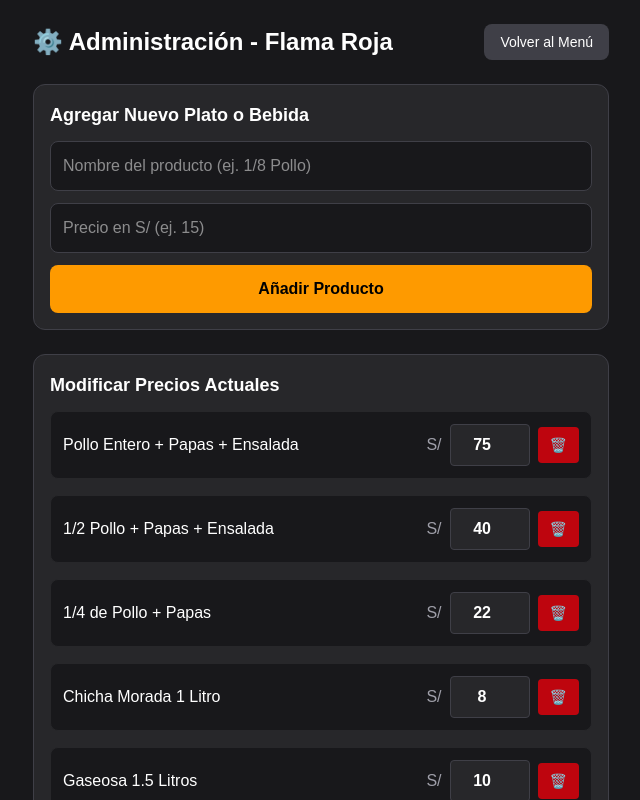
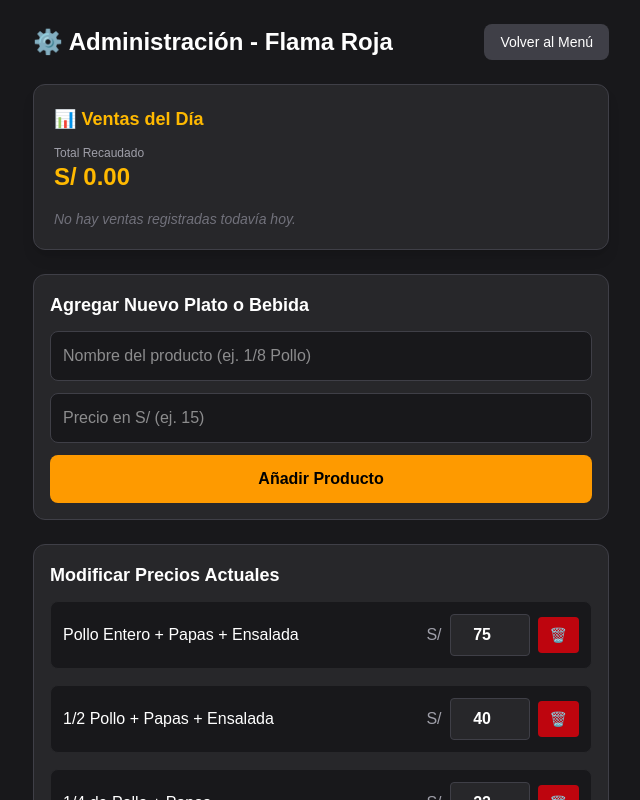
Before and after one commit to keiler1229/polleria-app, a Next.js app: page /admin in a window 1280 px wide. Shown: the top 800 px of the page, without its empty margins (319-959 px from the left). Built offline with nearby package versions, Linux system fonts and the light colour scheme.

Commit message:
Agregar panel de ventas del dia en administracion

```diff
--- a/app/admin/page.js
+++ b/app/admin/page.js
@@ -14,16 +14,20 @@ export default function AdminPage() {
 
   const [nuevoNombre, setNuevoNombre] = useState('');
   const [nuevoPrecio, setNuevoPrecio] = useState('');
+  const [ventas, setVentas] = useState([]);
 
-  // Cargar productos guardados si existen
   useEffect(() => {
     const guardados = localStorage.getItem('productos_flama_roja');
     if (guardados) {
       setProductos(JSON.parse(guardados));
     }
+
+    const ventasGuardadas = localStorage.getItem('historial_ventas_flama');
+    if (ventasGuardadas) {
+      setVentas(JSON.parse(ventasGuardadas));
+    }
   }, []);
 
-  // Guardar cambios
   const guardarCambios = (nuevosProductos) => {
     setProductos(nuevosProductos);
     localStorage.setItem('productos_flama_roja', JSON.stringify(nuevosProductos));
@@ -54,6 +58,15 @@ export default function AdminPage() {
     guardarCambios(actualizados);
   };
 
+  const limpiarHistorial = () => {
+    if (confirm('¿Deseas cerrar el día y borrar el historial de ventas?')) {
+      localStorage.removeItem('historial_ventas_flama');
+      setVentas([]);
+    }
+  };
+
+  const totalGeneral = ventas.reduce((sum, v) => sum + (v.total || 0), 0);
+
   return (
     <div className="min-h-screen bg-zinc-900 text-white p-6">
       <div className="max-w-xl mx-auto">
@@ -62,6 +75,42 @@ export default function AdminPage() {
           <Link href="/" className="bg-zinc-700 hover:bg-zinc-600 px-4 py-2 rounded-lg text-sm">
             Volver al Menú
           </Link>
+        </div>
+
+        {/* REPORTE DE VENTAS DEL DÍA */}
+        <div className="bg-zinc-800 border border-zinc-700 p-5 rounded-xl mb-6 shadow-lg">
+          <div className="flex justify-between items-center mb-3">
+            <h2 className="text-lg font-semibold text-amber-400">📊 Ventas del Día</h2>
+            {ventas.length > 0 && (
+              <button
+                onClick={limpiarHistorial}
+                className="bg-red-600/80 hover:bg-red-600 text-white px-3 py-1.5 rounded text-xs font-semibold transition"
+              >
+                Cerrar Día 🗑️
+              </button>
+            )}
+          </div>
+          <div className="mb-4">
+            <span className="text-zinc-400 text-xs block">Total Recaudado</span>
+            <span className="text-2xl font-extrabold text-amber-400">S/ {totalGeneral.toFixed(2)}</span>
+          </div>
+
+          {ventas.length === 0 ? (
+            <p className="text-zinc-500 text-sm italic">No hay ventas registradas todavía hoy.</p>
+          ) : (
+            <div className="flex flex-col gap-2 max-h-48 overflow-y-auto">
+              {ventas.map((v) => (
+                <div key={v.id} className="bg-zinc-900 p-2.5 rounded border border-zinc-800 text-sm flex justify-between items-center">
+                  <div>
+                    <span className="font-bold text-amber-500 mr-2">{v.mesa}</span>
+                    <span className="text-zinc-300">({v.items.length} ítems)</span>
+                    <span className="text-zinc-500 text-xs ml-2">⏰ {v.hora}</span>
+                  </div>
+                  <span className="font-bold text-amber-400">S/ {v.total.toFixed(2)}</span>
+                </div>
+              ))}
+            </div>
+          )}
         </div>
 
         {/* Formulario para agregar producto */}
```
